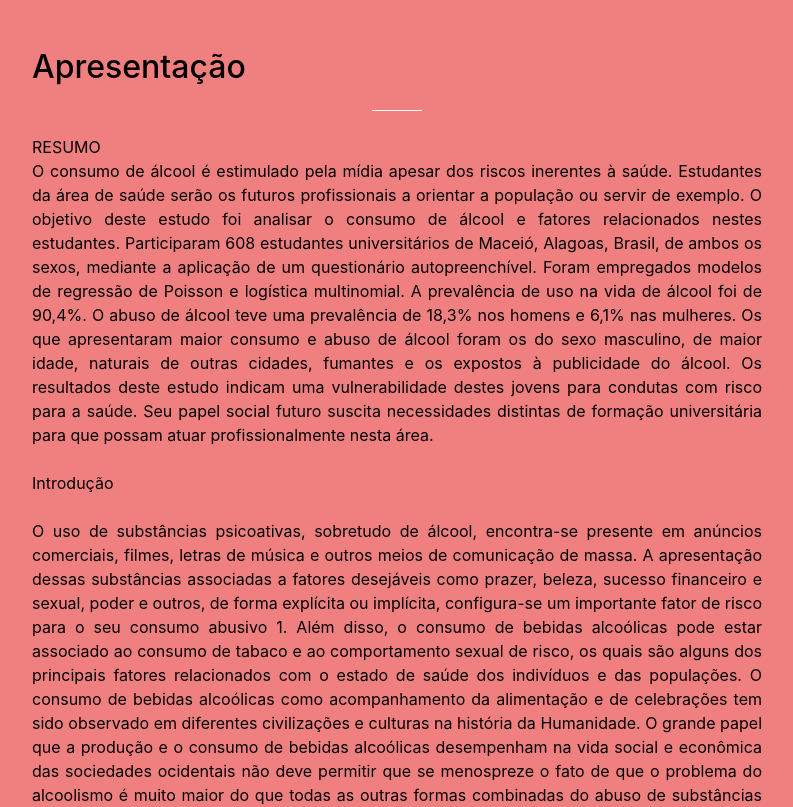
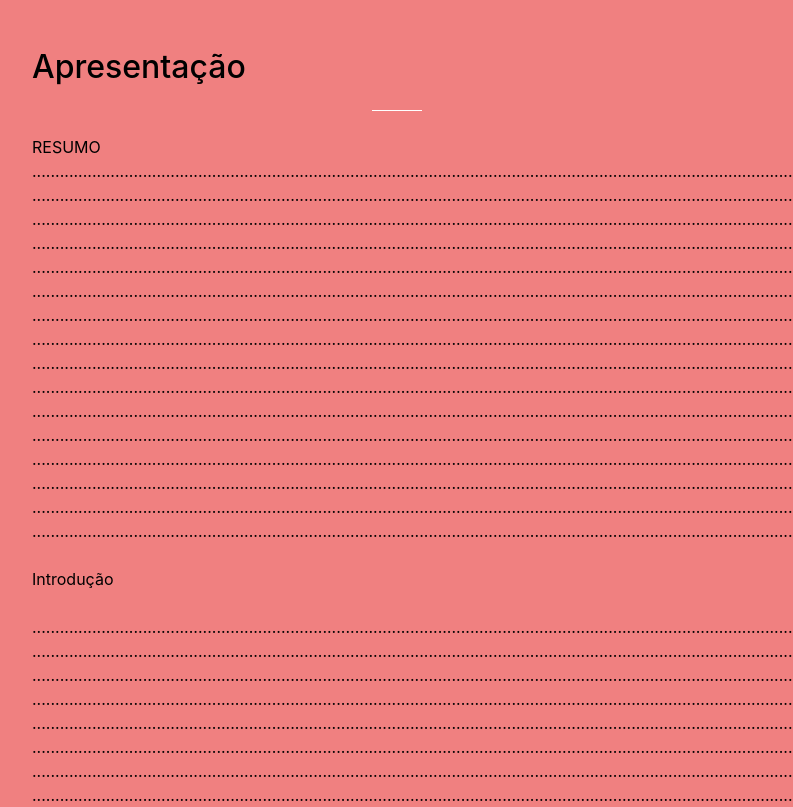
Before and after one commit to dantaspereira/site, a website with bundled scripts: page index.html in a window 1280 px wide. Shown: the part 880-1687 px from the top of the page, without its empty margins (243-1036 px from the left). Built offline with nearby package versions, Linux system fonts and the light colour scheme.

Commit message:
Update index.html

```diff
--- a/index.html
+++ b/index.html
@@ -103,57 +103,60 @@
           <hr class="light my-4">
           <p class="text-faded mb-4" style="color:black">RESUMO
             <br />
-            O consumo de álcool é estimulado pela mídia apesar dos riscos inerentes à saúde.
-            Estudantes da área de saúde serão os futuros profissionais a orientar a população ou servir de exemplo.
-            O objetivo deste estudo foi analisar o consumo de álcool e fatores relacionados nestes estudantes.
-            Participaram 608 estudantes universitários de Maceió, Alagoas, Brasil, de ambos os sexos,
-            mediante a aplicação de um questionário autopreenchível.
-            Foram empregados modelos de regressão de Poisson e logística multinomial.
-            A prevalência de uso na vida de álcool foi de 90,4%.
-            O abuso de álcool teve uma prevalência de 18,3% nos homens e 6,1% nas mulheres.
-            Os que apresentaram maior consumo e abuso de álcool foram os do sexo masculino,
-            de maior idade, naturais de outras cidades, fumantes e os expostos à publicidade do álcool.
-            Os resultados deste estudo indicam uma vulnerabilidade destes jovens para condutas com risco para a saúde.
-            Seu papel social futuro suscita necessidades distintas de formação universitária
-            para que possam atuar profissionalmente nesta área.
+          ................................................................................................................................................................................
+          ................................................................................................................................................................................
+          ................................................................................................................................................................................
+          ................................................................................................................................................................................
+          ................................................................................................................................................................................
+          ................................................................................................................................................................................
+          ................................................................................................................................................................................
+          ................................................................................................................................................................................
+          ................................................................................................................................................................................
+          ................................................................................................................................................................................
+          ................................................................................................................................................................................
+          ................................................................................................................................................................................
+          ................................................................................................................................................................................
+          ................................................................................................................................................................................
+          ................................................................................................................................................................................
+          ................................................................................................................................................................................
             <br />
             <br />
             Introdução
 
             <br />
             <br />
-            O uso de substâncias psicoativas, sobretudo de álcool, encontra-se presente em anúncios comerciais, filmes,
-            letras de música e outros meios de comunicação de massa. A apresentação dessas substâncias associadas a
-            fatores desejáveis como prazer, beleza, sucesso financeiro e sexual, poder e outros, de forma explícita ou
-            implícita, configura-se um importante fator de risco para o seu consumo abusivo 1. Além disso, o consumo de
-            bebidas alcoólicas pode estar associado ao consumo de tabaco e ao comportamento sexual de risco, os quais
-            são alguns dos principais fatores relacionados com o estado de saúde dos indivíduos e das populações.
-            O consumo de bebidas alcoólicas como acompanhamento da alimentação e de celebrações tem sido observado em
-            diferentes civilizações e culturas na história da Humanidade. O grande papel que a produção e o consumo de
-            bebidas alcoólicas desempenham na vida social e econômica das sociedades ocidentais não deve permitir que
-            se menospreze o fato de que o problema do alcoolismo é muito maior do que todas as outras formas combinadas
-            do abuso de substâncias 2.
-            A experiência universitária é única, pois dá aos estudantes a primeira oportunidade de ser parte de um
-            grande grupo de pares sem supervisão familiar. Isto os torna mais vulneráveis a tentar romances,
-            experiências previamente proibidas e algumas vezes ilícitas 3.
-            Alguns estudos sobre o diagnóstico de abuso ou dependência de álcool em estudantes têm sido realizados no
-            Brasil, particularmente nas regiões Sudeste e Sul 2,4,5,6,7,8,9,10,11,12. No que concerne especificamente
-            ao uso de substâncias no Brasil, pesquisas revelam que o álcool é a substância mais consumida pelos jovens,
-            seguida pelo tabaco, maconha e estimulantes 13; o que pode representar um fator de risco para a adoção de
-            outros comportamentos de risco à saúde, tais como beber e dirigir, atividade sexual desprotegida, violência
-            e suicídio 14,15,16.
-            Estudos sobre o uso de substâncias psicoativas têm mostrado um panorama ascendente para o consumo de álcool
-            em adolescentes e jovens 17. Conforme relatam Andrade et al. 14 e Kerr-Corrêa et al. 10, o álcool foi
-            apontado como a substância mais utilizada por estudantes da Universidade de São Paulo (USP) e da
-            Universidade Estadual Paulista (UNESP), na cidade e no estado de São Paulo, respectivamente. No Chile, o
-            alcoolismo também constitui problema relevante e afeta especialmente a população de jovens 18. O consumo de
-            álcool no Reino Unido aumentou entre as idades de 18 e 20 anos e há evidências de que muitos estão bebendo
-            de maneira potencialmente prejudicial para a saúde 19.
-            Levando em consideração todos os aspectos comentados, evidencia-se a importância de ampliar os estudos
-            sobre este tema em estudantes de regiões brasileiras fora do eixo Sudeste e Sul. Com o presente estudo, se
-            pretende determinar o perfil epidemiológico do consumo de álcool e fatores relacionados entre os estudantes
-            de ensino superior da área de saúde em uma cidade da Região Nordeste. Espera-se que os resultados deste
-            estudo contribuam para dimensionar o problema e que forneçam elementos para propor ações de controle.
+            ................................................................................................................................................................................
+            ................................................................................................................................................................................
+            ................................................................................................................................................................................
+            ................................................................................................................................................................................
+            ................................................................................................................................................................................
+            ................................................................................................................................................................................
+            ................................................................................................................................................................................
+            ................................................................................................................................................................................
+            ................................................................................................................................................................................
+            ................................................................................................................................................................................
+            ................................................................................................................................................................................
+            ................................................................................................................................................................................
+            ................................................................................................................................................................................
+            ................................................................................................................................................................................
+            ................................................................................................................................................................................
+            ................................................................................................................................................................................
+            ................................................................................................................................................................................
+          ................................................................................................................................................................................
+          ................................................................................................................................................................................
+          ................................................................................................................................................................................
+          ................................................................................................................................................................................
+          ................................................................................................................................................................................
+          ................................................................................................................................................................................
+          ................................................................................................................................................................................
+          ................................................................................................................................................................................
+          ................................................................................................................................................................................
+          ................................................................................................................................................................................
+          ................................................................................................................................................................................
+          ................................................................................................................................................................................
+          ................................................................................................................................................................................
+          ................................................................................................................................................................................
+          ................................................................................................................................................................................
           </p>
 
 
```
